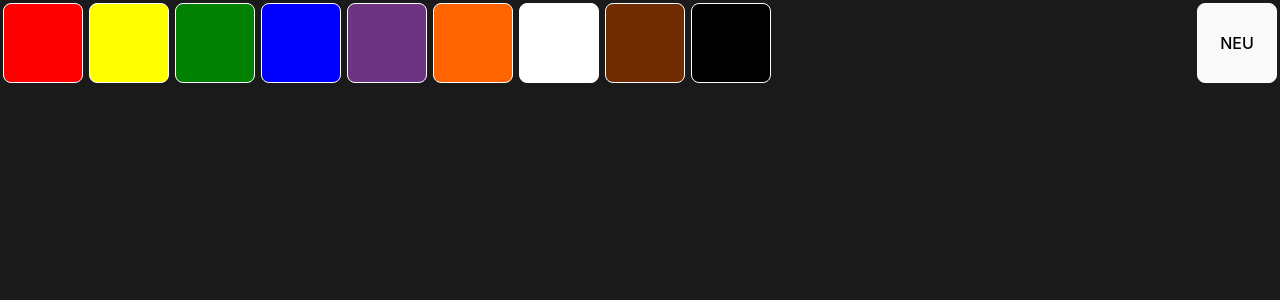
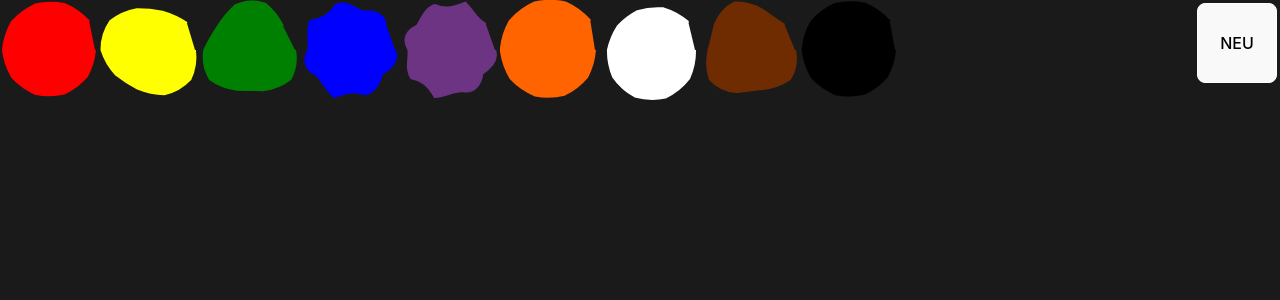
Before and after one commit to thomai-d/fingerfarben, a React (Vite) app: page / in a window 1280 px wide. Shown: the top 300 px of the page. Built offline with nearby package versions, Linux system fonts and the light colour scheme.

Commit message:
Implemented color button

```diff
--- /dev/null
+++ b/src/components/ColorButton.tsx
@@ -0,0 +1,53 @@
+import React, { useState } from 'react';
+
+interface CircleProps {
+  radius: number;
+  fillColor?: string;
+  strokeColor?: string;
+  strokeWidth?: number;
+  onSelect: () => void;
+}
+
+export const ColorButton: React.FC<CircleProps> = ({
+  radius,
+  onSelect,
+  fillColor = 'transparent',
+  strokeColor = 'black',
+  strokeWidth = 1,
+}) => {
+  const [random, setRandom] = useState(Math.random());
+
+  const numPoints = 30;
+  const wobblyRadius = 5;
+  const wobblyMulti = 8;
+
+  const points = [];
+
+  for (let i = 0; i < numPoints; i++) {
+    const angle = (Math.PI * 2 * i) / numPoints;
+    const add = Math.sin(angle * wobblyMulti * random) * wobblyRadius;
+    const x = Math.cos(angle) * (radius - wobblyRadius + add);
+    const y = Math.sin(angle) * (radius - wobblyRadius + add);
+    points.push(`${x},${y}`);
+  }
+
+  const path = `M${points[0]} C${points.slice(1).join(' ')}`;
+
+  const onClick = (e: React.MouseEvent | React.TouchEvent) => {
+    setRandom(Math.random())
+    onSelect()
+  }
+
+  return (
+    <svg
+      width={radius * 2}
+      height={radius * 2}
+      viewBox={`-${radius} -${radius} ${radius * 2} ${radius * 2}`}
+      onClick={onClick}
+      onTouchStart={onClick}
+      onTouchEnd={e => e.preventDefault()}
+    >
+      <path d={path} fill={fillColor} stroke={strokeColor} strokeWidth={strokeWidth} />
+    </svg>
+  );
+};
--- a/src/components/ColorSelection.tsx
+++ b/src/components/ColorSelection.tsx
@@ -1,3 +1,5 @@
+import { ColorButton } from './ColorButton'
+
 type Props = {
   onSelectColor: (color: string) => void
 }
@@ -30,7 +32,8 @@ export const ColorSelection = ({ onSelectColor }: Props) => {
   return (
     <div>
       {colors.map(color => (
-        <button key={color.value} style={{ backgroundColor: color.value, width: '80px', height: '80px', margin: '3px', border: '1px solid white' }} onMouseDown={() => onSelect(color)}></button>
+        <ColorButton key={color.value} fillColor={color.value} radius={50} strokeWidth={2} strokeColor={color.value}
+          onSelect={() => onSelect(color)} />
       ))}
     </div>
   )
```
